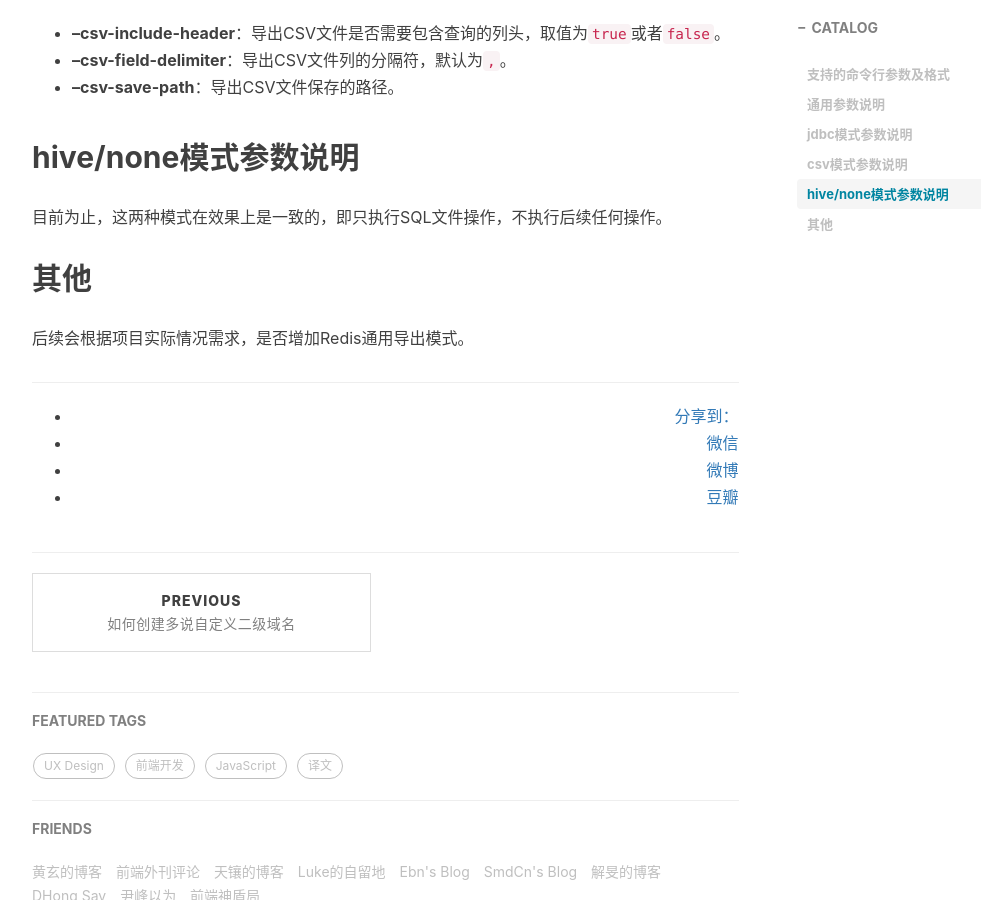
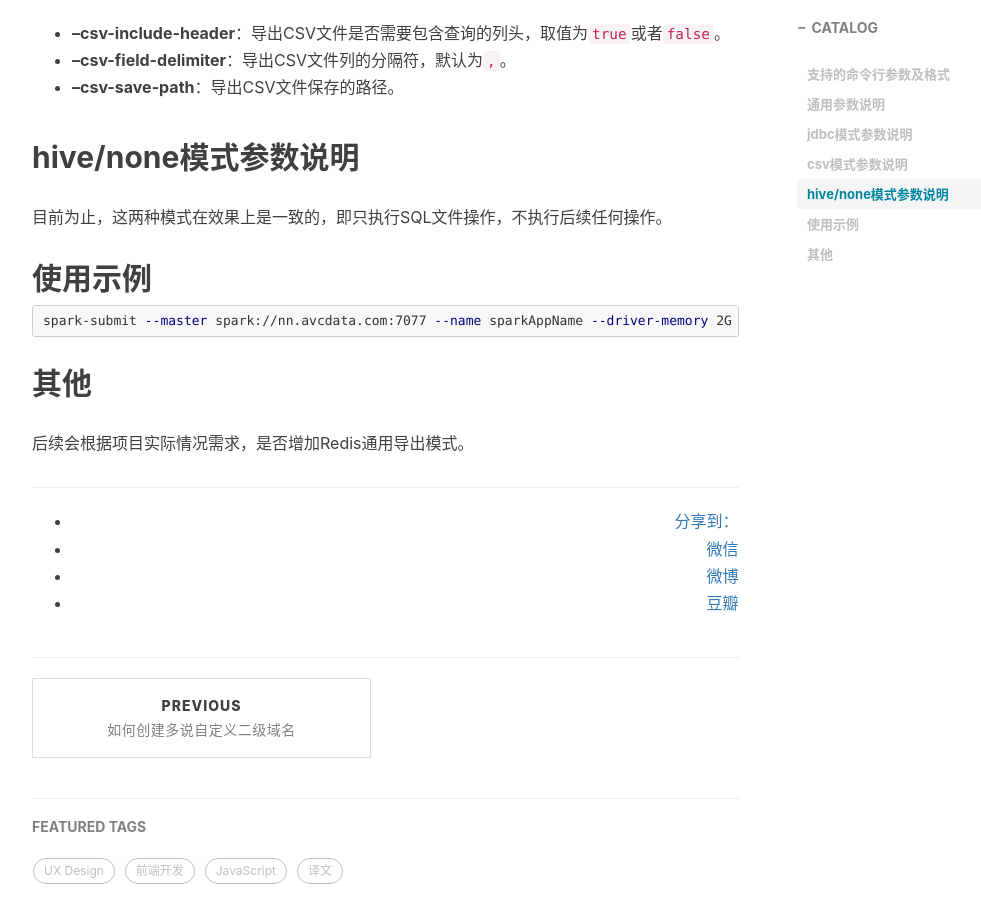
Before and after one commit to shoppingwang/shoppingwang.github.io, a Jekyll site: the page built from _posts/2016-07-04-how-to-use-spark-hive-executor.markdown, in a window 1280 px wide and 900 px high, scrolled down 2553 px. Shown: the whole window, without its empty margins (233-1214 px from the left). Built offline with Jekyll 4.4.1, drawn with Linux system fonts in a browser that asks for light colours; nearby versions of some CDN libraries; comment, search, counter and statistics services are not loaded.

````diff
--- a/_posts/2016-07-04-how-to-use-spark-hive-executor.markdown
+++ b/_posts/2016-07-04-how-to-use-spark-hive-executor.markdown
@@ -94,5 +94,10 @@
 ## hive/none模式参数说明
 目前为止，这两种模式在效果上是一致的，即只执行SQL文件操作，不执行后续任何操作。
 
+## 使用示例
+```bash
+spark-submit --master spark://nn.avcdata.com:7077 --name sparkAppName --driver-memory 2G --executor-memory 4G --verbose --driver-cores 2 --executor-cores 4 --num-executors 4 --total-executor-cores 24 --driver-java-options "-Dlog4j.configuration=classpath:log4j.properties" --class com.avcdata.etl.launcher.Spark4HiveQLExecutor etl-launcher-0.0.1-jar-with-dependencies.jar --sql-file hdfs:///user/hue/shichangluopanAPP/sql/avc_marketcompass_brandcompetition.hql --connect-uri 'jdbc:mysql://192.168.100.200:3306/AVCData?useUnicode=true&characterEncoding=utf-8' --username dbUser --password 'password' --table avc_marketcompass_brandcompetition --update-key 'category,brand,platform,startweek,endweek' --sql-param 'execDate=20160604' --sql-param 'yearOffset=0' --sql-param 'monthOffset=0' --sql-param 'dayOffset=0' --sql-param 'relativeStartWeekOffset=-7' --sql-param 'relativeEndWeekOffset=-7'
+```
+
 ## 其他
 后续会根据项目实际情况需求，是否增加Redis通用导出模式。
````
